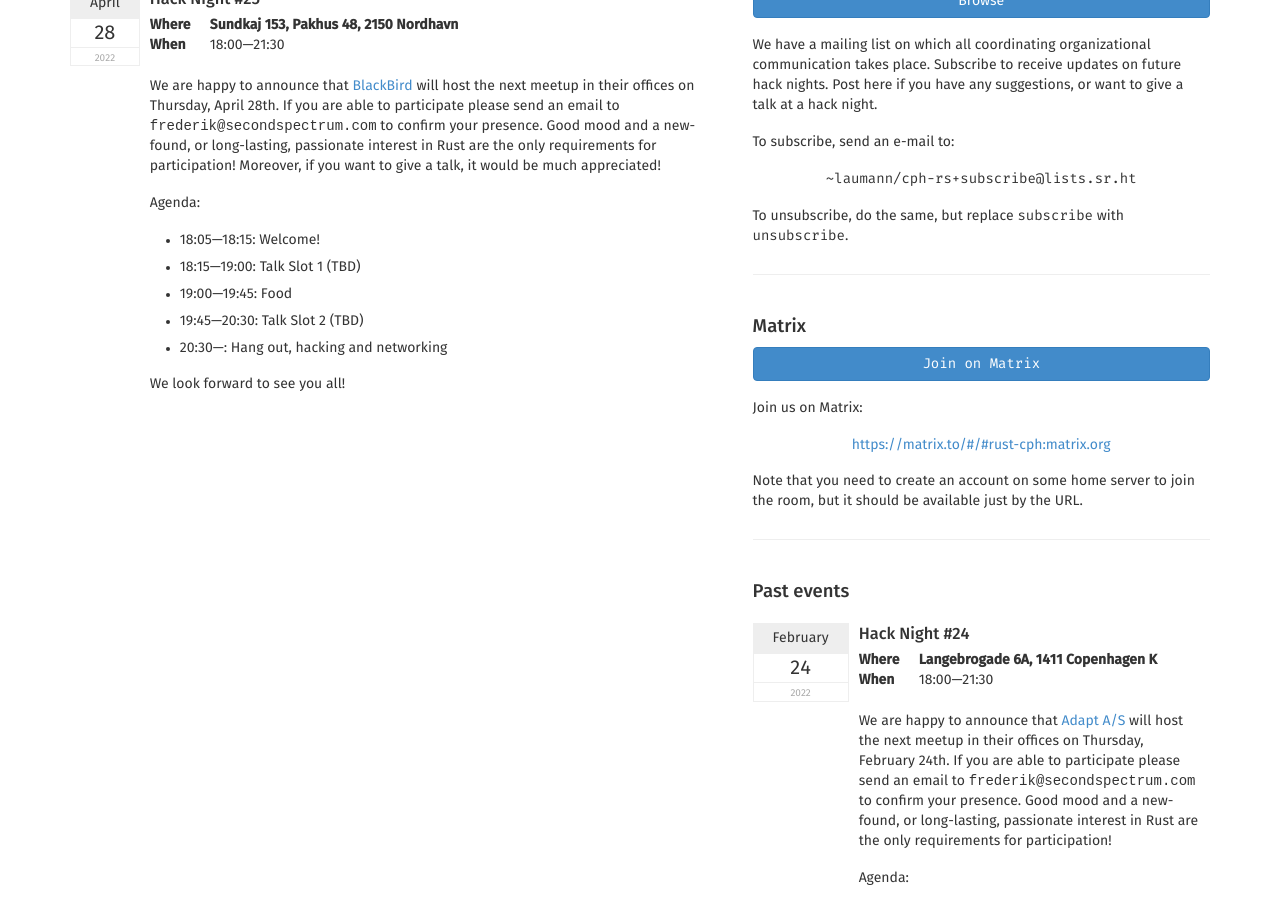
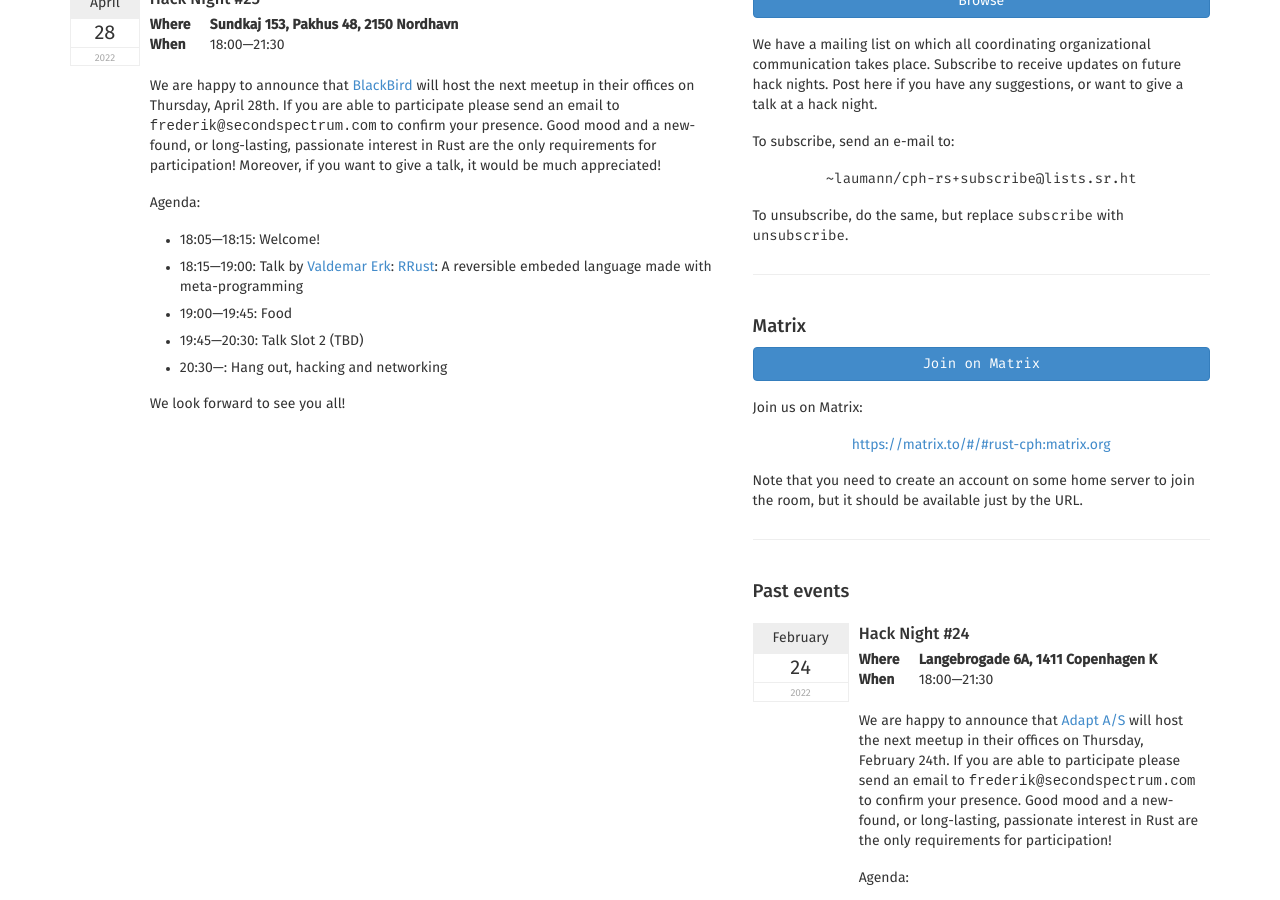
Before and after one commit to laumann/cph.rs, a Jekyll site: the page built from index.html, in a window 1280 px wide and 900 px high, scrolled down 461 px. Built offline with Jekyll 4.4.1, drawn with Linux system fonts in a browser that asks for light colours; Markdown is read by kramdown in place of the engine named in the settings.

Commit message:
Update with talk from Valdemar

```diff
--- a/index.html
+++ b/index.html
@@ -44,7 +44,7 @@ title: The Copenhagen Rust Group
                 <p>Agenda:
                     <ul>
                         <li>18:05&mdash;18:15: Welcome!</li>
-                        <li>18:15&mdash;19:00: Talk Slot 1 (TBD)</li>
+                        <li>18:15&mdash;19:00: Talk by <a href="https://github.com/Erk-">Valdemar Erk</a>: <a href="https://github.com/Erk-/RRust">RRust</a>: A reversible embeded language made with meta-programming</li>
                         <li>19:00&mdash;19:45: Food </li>
                         <li>19:45&mdash;20:30: Talk Slot 2 (TBD)</li>
                         <li>20:30&mdash;: Hang out, hacking and networking
```
